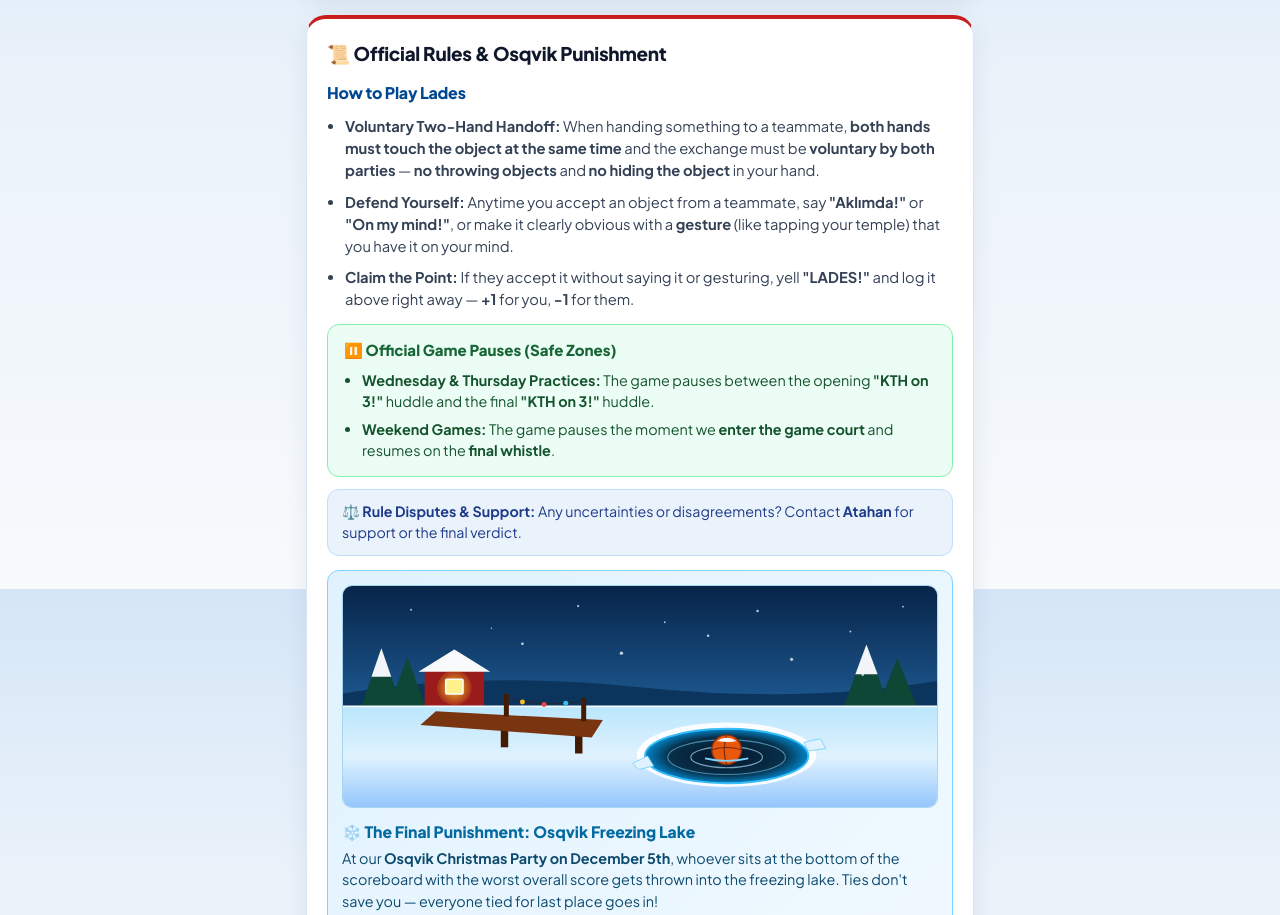
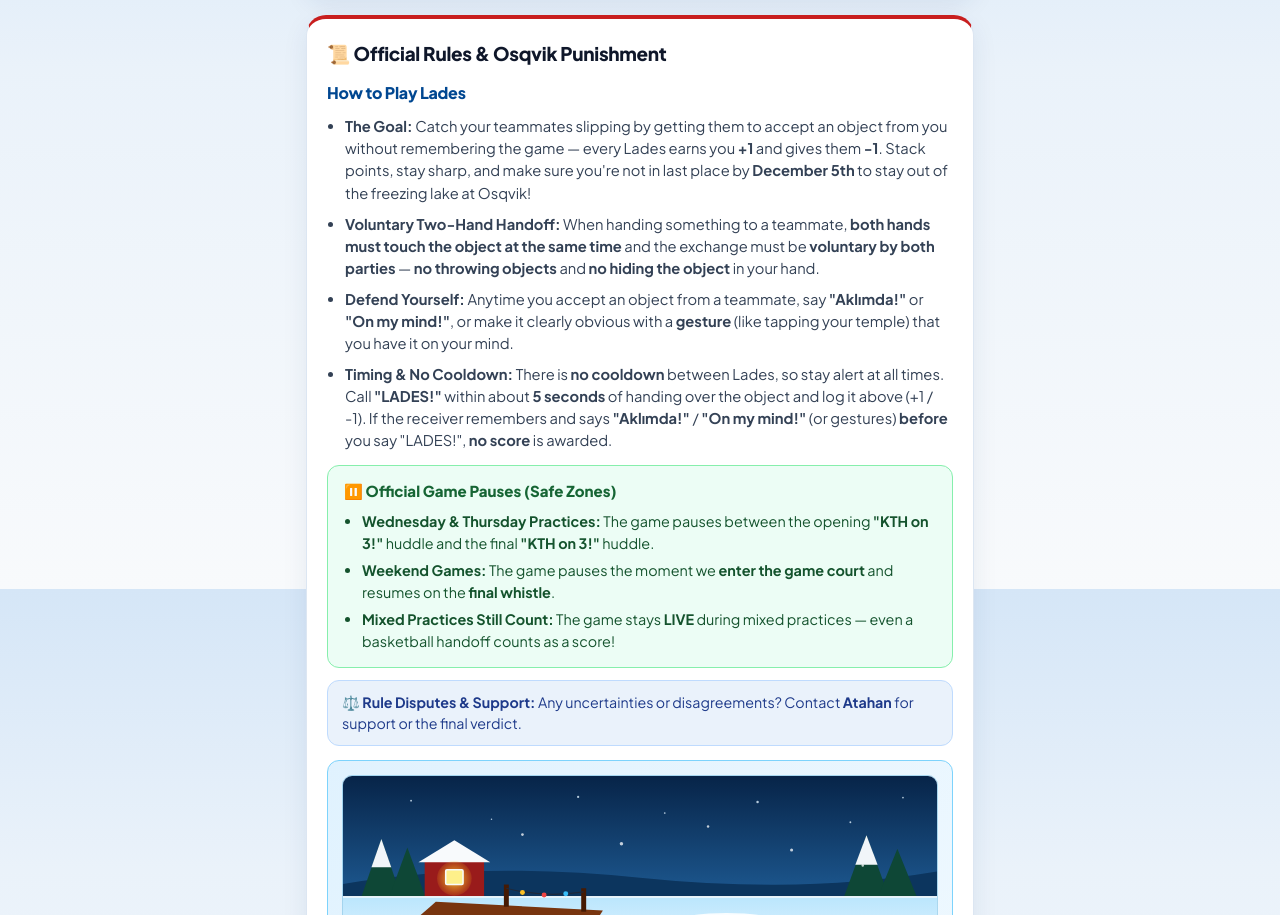
Before and after one commit to atahantap/lades-kthbc, a plain HTML site: page index.html in a window 1280 px wide. Shown: the part 1011-1926 px from the top of the page. Drawn offline with nearby package versions, Linux system fonts and the light colour scheme; no server answers; a web font is replaced by a local one.

Commit message:
Update Lades rules with goal, 5s timing, and mixed practice note

```diff
--- a/index.html
+++ b/index.html
@@ -200,13 +200,16 @@
         <h3>How to Play Lades</h3>
         <ul class="rules-list">
           <li>
+            <strong>The Goal:</strong> Catch your teammates slipping by getting them to accept an object from you without remembering the game — every Lades earns you <strong>+1</strong> and gives them <strong>-1</strong>. Stack points, stay sharp, and make sure you're not in last place by <strong>December 5th</strong> to stay out of the freezing lake at Osqvik!
+          </li>
+          <li>
             <strong>Voluntary Two-Hand Handoff:</strong> When handing something to a teammate, <strong>both hands must touch the object at the same time</strong> and the exchange must be <strong>voluntary by both parties</strong> — <strong>no throwing objects</strong> and <strong>no hiding the object</strong> in your hand.
           </li>
           <li>
             <strong>Defend Yourself:</strong> Anytime you accept an object from a teammate, say <strong>"Aklımda!"</strong> or <strong>"On my mind!"</strong>, or make it clearly obvious with a <strong>gesture</strong> (like tapping your temple) that you have it on your mind.
           </li>
           <li>
-            <strong>Claim the Point:</strong> If they accept it without saying it or gesturing, yell <strong>"LADES!"</strong> and log it above right away — <strong>+1</strong> for you, <strong>-1</strong> for them.
+            <strong>Timing &amp; No Cooldown:</strong> There is <strong>no cooldown</strong> between Lades, so stay alert at all times. Call <strong>"LADES!"</strong> within about <strong>5 seconds</strong> of handing over the object and log it above (+1 / -1). If the receiver remembers and says <strong>"Aklımda!"</strong> / <strong>"On my mind!"</strong> (or gestures) <strong>before</strong> you say "LADES!", <strong>no score</strong> is awarded.
           </li>
         </ul>
       </div>
@@ -219,6 +222,9 @@
           </li>
           <li>
             <strong>Weekend Games:</strong> The game pauses the moment we <strong>enter the game court</strong> and resumes on the <strong>final whistle</strong>.
+          </li>
+          <li>
+            <strong>Mixed Practices Still Count:</strong> The game stays <strong>LIVE</strong> during mixed practices — even a basketball handoff counts as a score!
           </li>
         </ul>
       </div>
```
